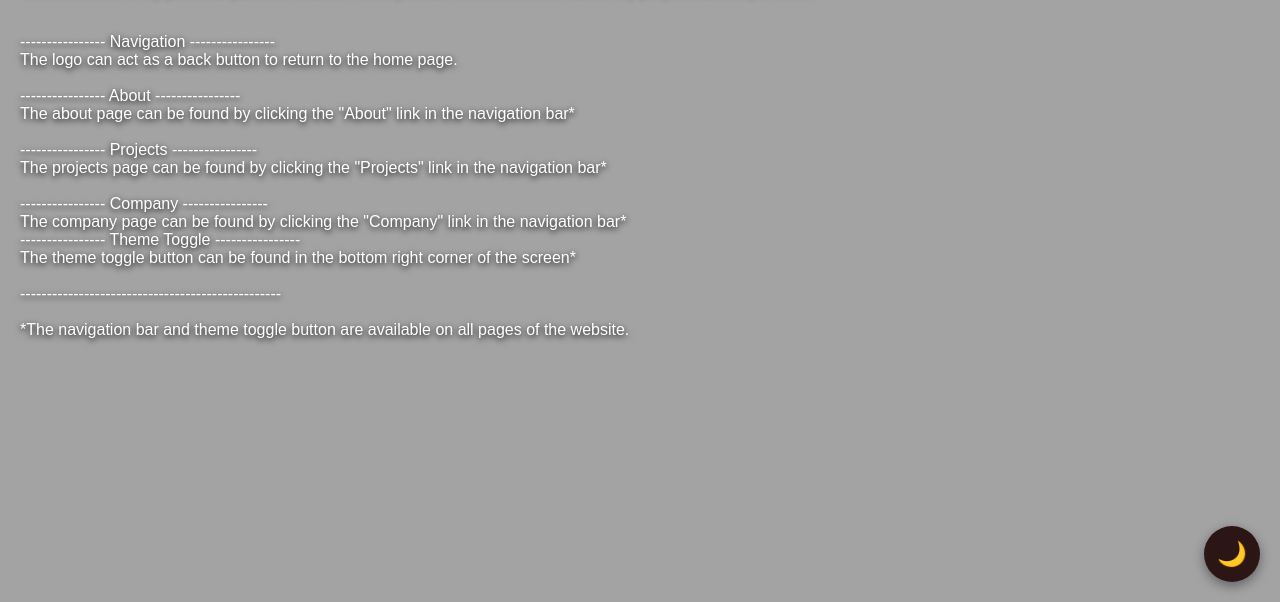
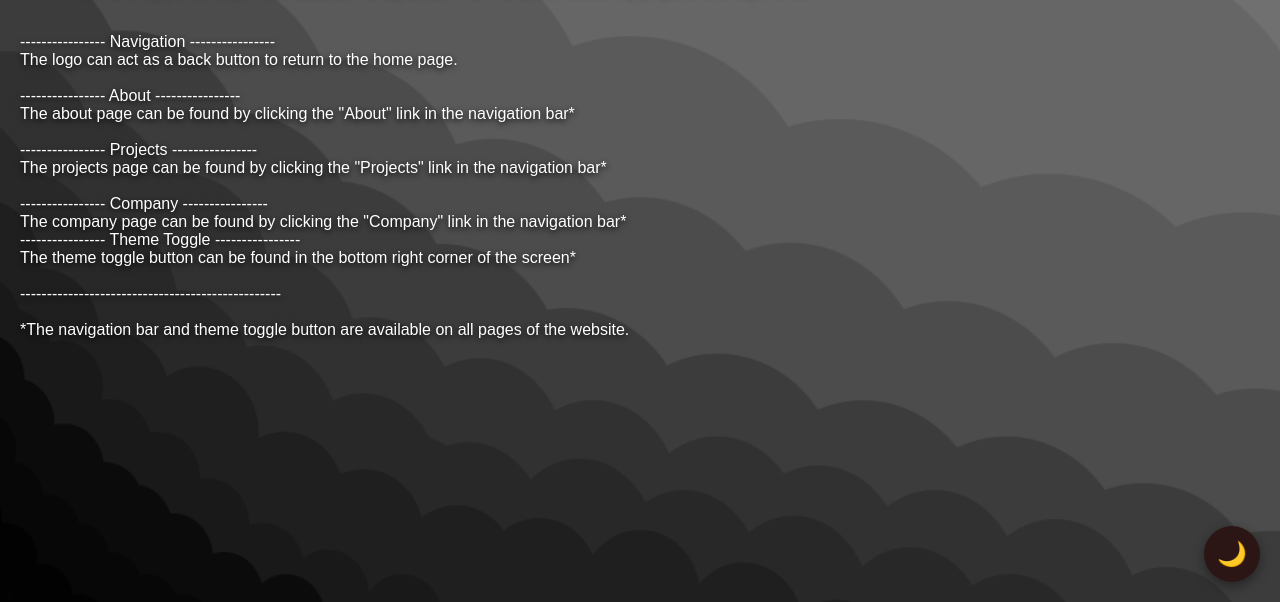
Before and after one commit to Mijo0x9/Project-Portfolio, a plain HTML site: page index.html in a window 1280 px wide. Shown: the part 198-800 px from the top of the page. Drawn offline with Linux system fonts and the light colour scheme; the site is published under a folder, as on GitHub Pages, so addresses that start at the root find nothing.

Commit message:
Fixed background relative path not loading on Linux

```diff
--- a/entities/styles/nature.css
+++ b/entities/styles/nature.css
@@ -7,7 +7,7 @@
 }
 
 body {
-    background-image: url('/entities/images/Background-home.png');
+    background-image: url('../images/Background-home.png');
     background-size: 100% 100%;
     background-position: center;
     background-repeat: no-repeat;
@@ -30,7 +30,7 @@
     position: fixed;
     inset: -20px;
 
-    background-image: url('/entities/images/Background-home.png');
+    background-image: url('../images/Background-home.png');
     background-size: 100% 100%;
     background-position: center;
     background-repeat: no-repeat;
@@ -210,7 +210,7 @@
     position: fixed;
     inset: -20px;
 
-    background-image: url('/entities/images/Background.png');
+    background-image: url('../images/Background.png');
     background-size: 100% 100%;
     background-position: center;
     background-repeat: no-repeat;
```
